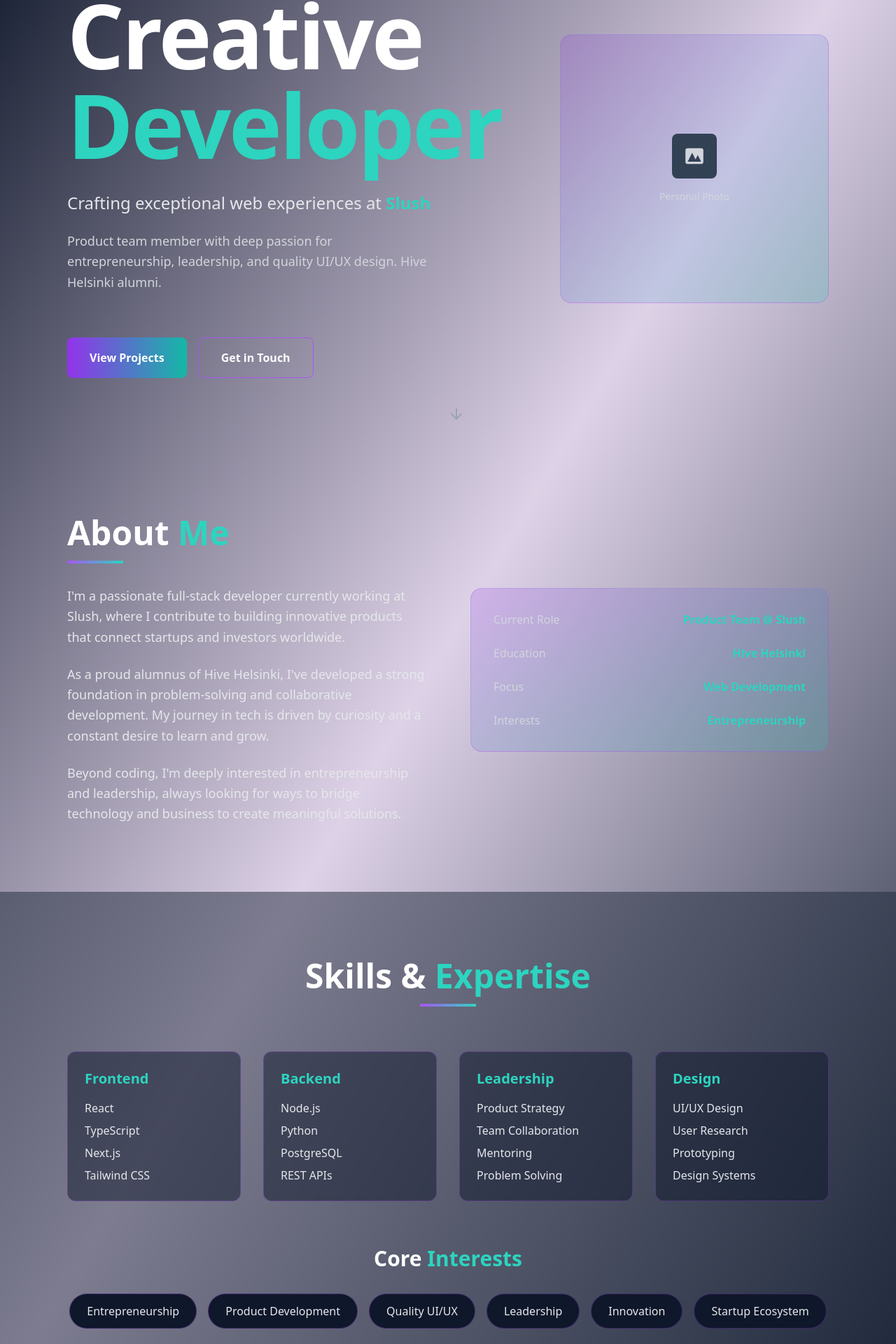
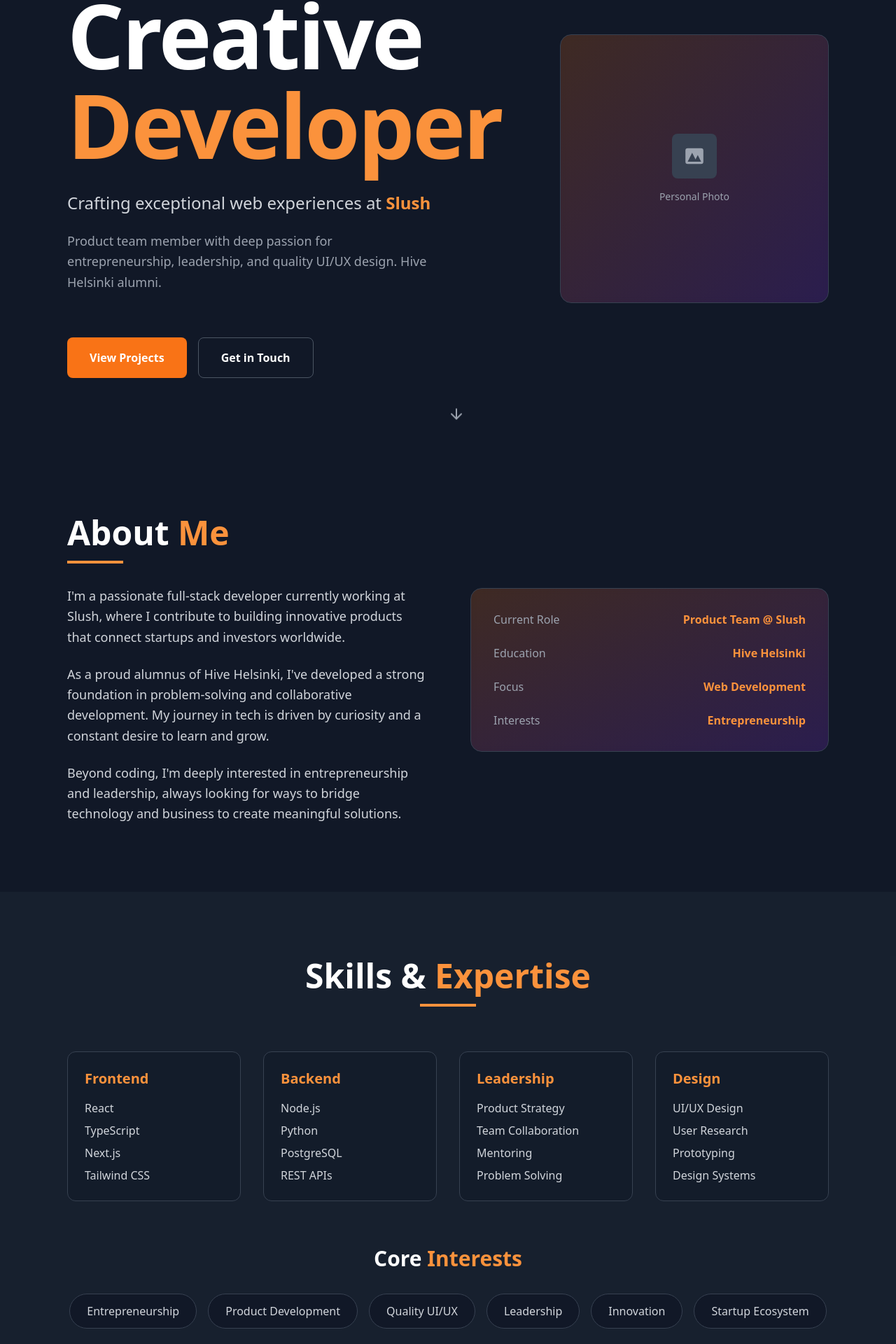
Before and after one commit to HenronenGIT/hmaronen-homepage, a React (Vite) app: page / in a window 1280 px wide. Shown: the part 159-2079 px from the top of the page at 70% size. Built offline with nearby package versions, Linux system fonts and the light colour scheme.

Commit message:
Reverted to commit fdc69c17afa2f5a25c60d76c7103fcd02c62bffc

```diff
--- a/src/components/About.tsx
+++ b/src/components/About.tsx
@@ -9,12 +9,12 @@ const About = () => {
           <div className="space-y-8">
             <div className="space-y-4">
               <h2 className="text-4xl md:text-5xl font-bold">
-                About <span className="text-teal-400">Me</span>
+                About <span className="text-orange-400">Me</span>
               </h2>
-              <div className="w-20 h-1 bg-gradient-to-r from-purple-500 to-teal-400"></div>
+              <div className="w-20 h-1 bg-orange-400"></div>
             </div>
 
-            <div className="space-y-6 text-lg text-gray-200 leading-relaxed">
+            <div className="space-y-6 text-lg text-gray-300 leading-relaxed">
               <p>
                 I'm a passionate full-stack developer currently working at Slush,
                 where I contribute to building innovative products that connect
@@ -35,23 +35,23 @@ const About = () => {
           </div>
 
           <div className="relative">
-            <div className="bg-gradient-to-br from-purple-600/20 to-teal-400/20 rounded-2xl p-8 backdrop-blur-sm border border-purple-500/30">
+            <div className="bg-gradient-to-br from-orange-500/20 to-purple-600/20 rounded-2xl p-8 backdrop-blur-sm border border-gray-700">
               <div className="space-y-6">
                 <div className="flex items-center justify-between">
-                  <span className="text-gray-300">Current Role</span>
-                  <span className="text-teal-400 font-semibold">Product Team @ Slush</span>
+                  <span className="text-gray-400">Current Role</span>
+                  <span className="text-orange-400 font-semibold">Product Team @ Slush</span>
                 </div>
                 <div className="flex items-center justify-between">
-                  <span className="text-gray-300">Education</span>
-                  <span className="text-teal-400 font-semibold">Hive Helsinki</span>
+                  <span className="text-gray-400">Education</span>
+                  <span className="text-orange-400 font-semibold">Hive Helsinki</span>
                 </div>
                 <div className="flex items-center justify-between">
-                  <span className="text-gray-300">Focus</span>
-                  <span className="text-teal-400 font-semibold">Web Development</span>
+                  <span className="text-gray-400">Focus</span>
+                  <span className="text-orange-400 font-semibold">Web Development</span>
                 </div>
                 <div className="flex items-center justify-between">
-                  <span className="text-gray-300">Interests</span>
-                  <span className="text-teal-400 font-semibold">Entrepreneurship</span>
+                  <span className="text-gray-400">Interests</span>
+                  <span className="text-orange-400 font-semibold">Entrepreneurship</span>
                 </div>
               </div>
             </div>
--- a/src/components/Hero.tsx
+++ b/src/components/Hero.tsx
@@ -9,39 +9,39 @@ const Hero = () => {
         <div className="grid grid-cols-1 lg:grid-cols-2 gap-12 items-center">
           <div className="space-y-8 animate-fade-in">
             <div className="space-y-4">
-              <p className="text-teal-400 text-lg md:text-xl font-medium tracking-wide">
+              <p className="text-orange-400 text-lg md:text-xl font-medium tracking-wide">
                 Full-stack Developer
               </p>
               <h1 className="text-6xl md:text-8xl lg:text-9xl font-bold leading-none tracking-tight">
                 <span className="block">Creative</span>
-                <span className="block text-teal-400">Developer</span>
+                <span className="block text-orange-400">Developer</span>
               </h1>
             </div>
 
             <div className="space-y-6 max-w-2xl">
-              <p className="text-xl md:text-2xl text-gray-200 leading-relaxed">
-                Crafting exceptional web experiences at <span className="text-teal-400 font-semibold">Slush</span>
+              <p className="text-xl md:text-2xl text-gray-300 leading-relaxed">
+                Crafting exceptional web experiences at <span className="text-orange-400 font-semibold">Slush</span>
               </p>
-              <p className="text-lg text-gray-300 leading-relaxed">
+              <p className="text-lg text-gray-400 leading-relaxed">
                 Product team member with deep passion for entrepreneurship, leadership,
                 and quality UI/UX design. Hive Helsinki alumni.
               </p>
             </div>
 
             <div className="flex flex-wrap gap-4 pt-8">
-              <button className="bg-gradient-to-r from-purple-600 to-teal-500 hover:from-purple-700 hover:to-teal-600 text-white px-8 py-4 rounded-lg font-semibold transition-all duration-300 hover:scale-105 hover:shadow-lg hover:shadow-teal-500/25">
+              <button className="bg-orange-500 hover:bg-orange-600 text-white px-8 py-4 rounded-lg font-semibold transition-all duration-300 hover:scale-105 hover:shadow-lg hover:shadow-orange-500/25">
                 View Projects
               </button>
-              <button className="border border-purple-500 hover:border-teal-400 text-white px-8 py-4 rounded-lg font-semibold transition-all duration-300 hover:scale-105">
+              <button className="border border-gray-600 hover:border-orange-400 text-white px-8 py-4 rounded-lg font-semibold transition-all duration-300 hover:scale-105">
                 Get in Touch
               </button>
             </div>
           </div>
 
           <div className="flex justify-center lg:justify-end">
-            <div className="w-80 h-80 md:w-96 md:h-96 bg-gradient-to-br from-purple-600/20 to-teal-400/20 rounded-2xl border border-purple-500/30 flex items-center justify-center backdrop-blur-sm">
-              <div className="text-gray-300 text-center">
-                <div className="w-16 h-16 mx-auto mb-4 bg-slate-700 rounded-lg flex items-center justify-center">
+            <div className="w-80 h-80 md:w-96 md:h-96 bg-gradient-to-br from-orange-500/20 to-purple-600/20 rounded-2xl border border-gray-700 flex items-center justify-center backdrop-blur-sm">
+              <div className="text-gray-400 text-center">
+                <div className="w-16 h-16 mx-auto mb-4 bg-gray-700 rounded-lg flex items-center justify-center">
                   <svg className="w-8 h-8" fill="currentColor" viewBox="0 0 20 20">
                     <path fillRule="evenodd" d="M4 3a2 2 0 00-2 2v10a2 2 0 002 2h12a2 2 0 002-2V5a2 2 0 00-2-2H4zm12 12H4l4-8 3 6 2-4 3 6z" clipRule="evenodd" />
                   </svg>
--- a/src/components/Skills.tsx
+++ b/src/components/Skills.tsx
@@ -31,29 +31,29 @@ const Skills = () => {
   ];
 
   return (
-    <section className="py-24 px-6 md:px-12 lg:px-24 bg-slate-800/50">
+    <section className="py-24 px-6 md:px-12 lg:px-24 bg-gray-800/50">
       <div className="max-w-6xl mx-auto">
         <div className="space-y-16">
           <div className="text-center space-y-4">
             <h2 className="text-4xl md:text-5xl font-bold">
-              Skills & <span className="text-teal-400">Expertise</span>
+              Skills & <span className="text-orange-400">Expertise</span>
             </h2>
-            <div className="w-20 h-1 bg-gradient-to-r from-purple-500 to-teal-400 mx-auto"></div>
+            <div className="w-20 h-1 bg-orange-400 mx-auto"></div>
           </div>
 
           <div className="grid grid-cols-1 md:grid-cols-2 lg:grid-cols-4 gap-8">
             {skills.map((skill, index) => (
               <div
                 key={skill.category}
-                className="group p-6 rounded-xl bg-slate-900/50 border border-purple-500/30 hover:border-teal-400/50 transition-all duration-300 hover:transform hover:scale-105"
+                className="group p-6 rounded-xl bg-gray-900/50 border border-gray-700 hover:border-orange-400/50 transition-all duration-300 hover:transform hover:scale-105"
                 style={{ animationDelay: `${index * 100}ms` }}
               >
-                <h3 className="text-xl font-bold text-teal-400 mb-4 group-hover:text-teal-300 transition-colors">
+                <h3 className="text-xl font-bold text-orange-400 mb-4 group-hover:text-orange-300 transition-colors">
                   {skill.category}
                 </h3>
                 <ul className="space-y-2">
                   {skill.items.map((item) => (
-                    <li key={item} className="text-gray-200 group-hover:text-white transition-colors">
+                    <li key={item} className="text-gray-300 group-hover:text-white transition-colors">
                       {item}
                     </li>
                   ))}
@@ -64,13 +64,13 @@ const Skills = () => {
 
           <div className="space-y-8">
             <h3 className="text-3xl font-bold text-center">
-              Core <span className="text-teal-400">Interests</span>
+              Core <span className="text-orange-400">Interests</span>
             </h3>
             <div className="flex flex-wrap justify-center gap-4">
               {interests.map((interest, index) => (
                 <span
                   key={interest}
-                  className="px-6 py-3 bg-slate-900 border border-purple-500/30 rounded-full text-gray-200 hover:border-teal-400 hover:text-teal-400 transition-all duration-300 hover:scale-105 cursor-default"
+                  className="px-6 py-3 bg-gray-900 border border-gray-700 rounded-full text-gray-300 hover:border-orange-400 hover:text-orange-400 transition-all duration-300 hover:scale-105 cursor-default"
                   style={{ animationDelay: `${index * 50}ms` }}
                 >
                   {interest}
--- a/src/pages/Index.tsx
+++ b/src/pages/Index.tsx
@@ -6,7 +6,7 @@ import Skills from '../components/Skills';
 
 const Index = () => {
   return (
-    <div className="min-h-screen bg-gradient-to-br from-slate-900 via-purple-900/20 to-slate-800 text-white overflow-x-hidden">
+    <div className="min-h-screen bg-gray-900 text-white overflow-x-hidden">
       <Hero />
       <About />
       <Skills />
```
